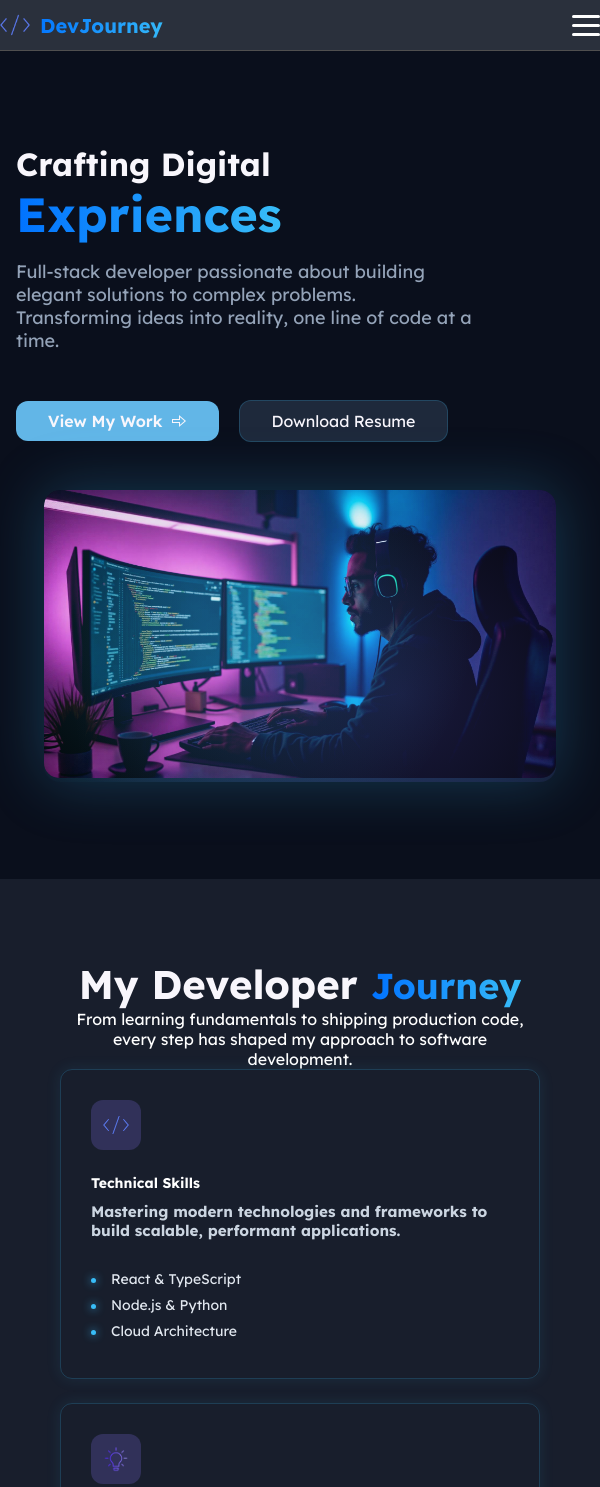
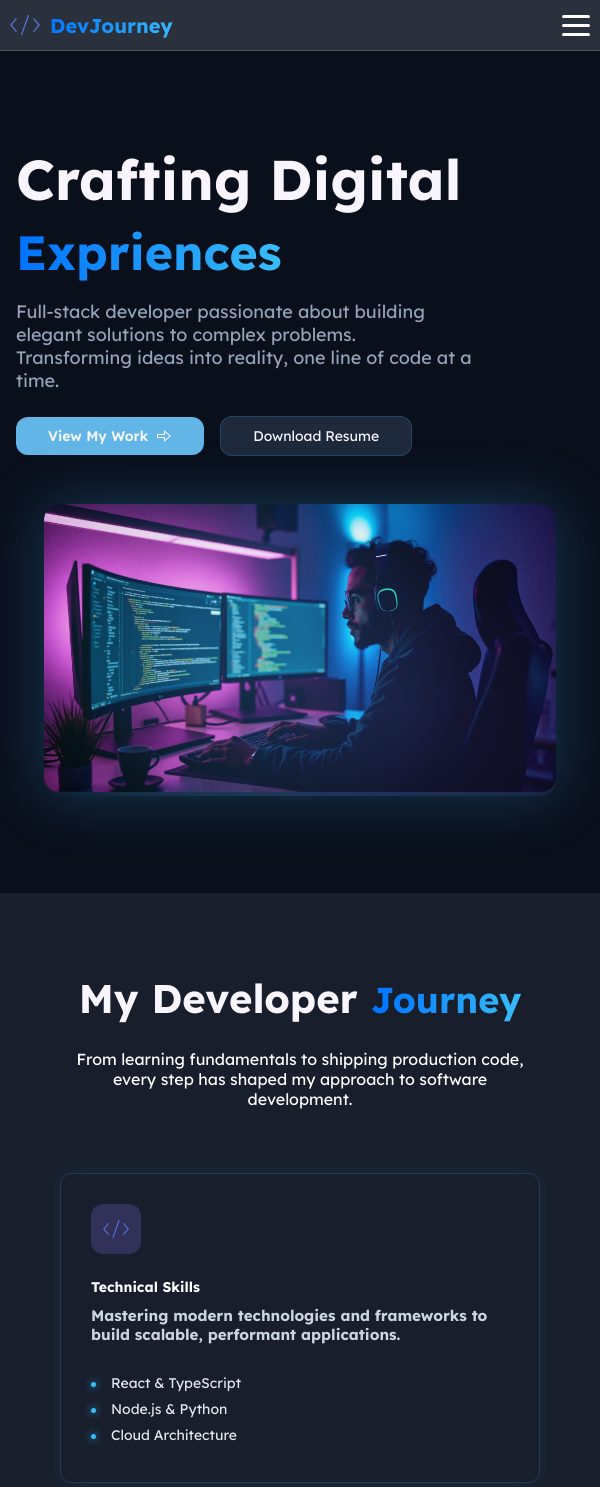
Before and after one commit to TOL7-ops/coder-journey, a plain HTML site: page index.html in a window 600 px wide. Shown: the top 1487 px of the page. Drawn offline with Linux system fonts and the light colour scheme; a web font is replaced by a local one.

Commit message:
Initial commit for Coder Journey portfolio

```diff
--- a/index.html
+++ b/index.html
@@ -4,6 +4,7 @@
     <meta charset="UTF-8">
     <meta name="viewport" content="width=device-width, initial-scale=1.0">
     <title>Coder Journey</title>
+    <link rel="icons8-code-50" type="icons8-code-50" href="./images/icons8-code-50.png">
     <link rel="stylesheet" href="https://cdnjs.cloudflare.com/ajax/libs/font-awesome/7.0.1/css/all.min.css">
     <link rel="stylesheet" href="./style.css">
 
--- a/style.css
+++ b/style.css
@@ -24,6 +24,7 @@ a{
 h2{
     color: #f8f6fc;
     font-size: 2.5rem;
+    padding-bottom: 1rem;
 }
 
 span{
@@ -57,7 +58,7 @@ ul{
     top: 0;
     background-color: hsl(220, 18%, 20%);
     color: #f8f6fc;
-    padding: 10px 0;
+    padding: 10px 10px;
     text-align: center;
     z-index: 999;
     width: 100%;
@@ -231,7 +232,8 @@ ul{
 .home .left p{
     font-size: 18px;
     color: #94a3b8;
-    margin: 1rem 0;
+    /* margin: 1rem 0; */
+    margin-bottom: 1rem;
 }
 
 .home-btns{
@@ -246,6 +248,7 @@ ul{
   gap: 8px;
   background-color: rgb(98, 182, 231);
   color: #f8f6fc;
+  font-size: 14px;
   padding: 10px 32px;
   border-radius: 12px;
   font-weight: 600;
@@ -274,6 +277,8 @@ ul{
     background-color:  #1e293b;
     padding: 10px 32px;
     border-radius: 12px;
+    /* width: 100%; */
+    font-size: 14px;
     transition: background-color 0.3s ease;
     border: 1px solid rgba(56, 189, 248, 0.2);
 }
@@ -627,7 +632,7 @@ ul{
 */
 @media (min-width: 768px) and (max-width: 1024px) and (orientation: landscape) {
   .journey-cards {
-    grid-template-columns: repeat(3, 1fr);
+    grid-template-columns: repeat(2, 1fr);
   }
 }
 
@@ -654,11 +659,13 @@ ul{
   }
 
   .home-btns{
-    margin-top: 3rem;
+    /* flex-direction: column; */
+    gap: 1rem;
+    margin-top: 1.5rem;
   }
 
   .left-heading {
-    font-size: 2rem;
+    /* font-size: 2rem; */
   }
 
   .hero-image-wrapper {
@@ -691,6 +698,12 @@ ul{
 
   .row3 .socials {
     display: block;
+  }
+
+  .journey-heading p{
+    margin: 0px 0px 64px;
+    padding-top: 10px;
+
   }
 }
 
@@ -748,6 +761,7 @@ ul{
     grid-template-columns: 1fr;
     gap: 20px;
     padding: 80px 0;
+    padding-bottom: 0;
     justify-items: center;
   }
 
@@ -786,6 +800,9 @@ font-size: 1.3rem;
 
 .work-btn{
     width: auto;
+}
+.ex-btn{
+  margin-bottom: 2rem;
 }
 
 #home .home .left{
```
